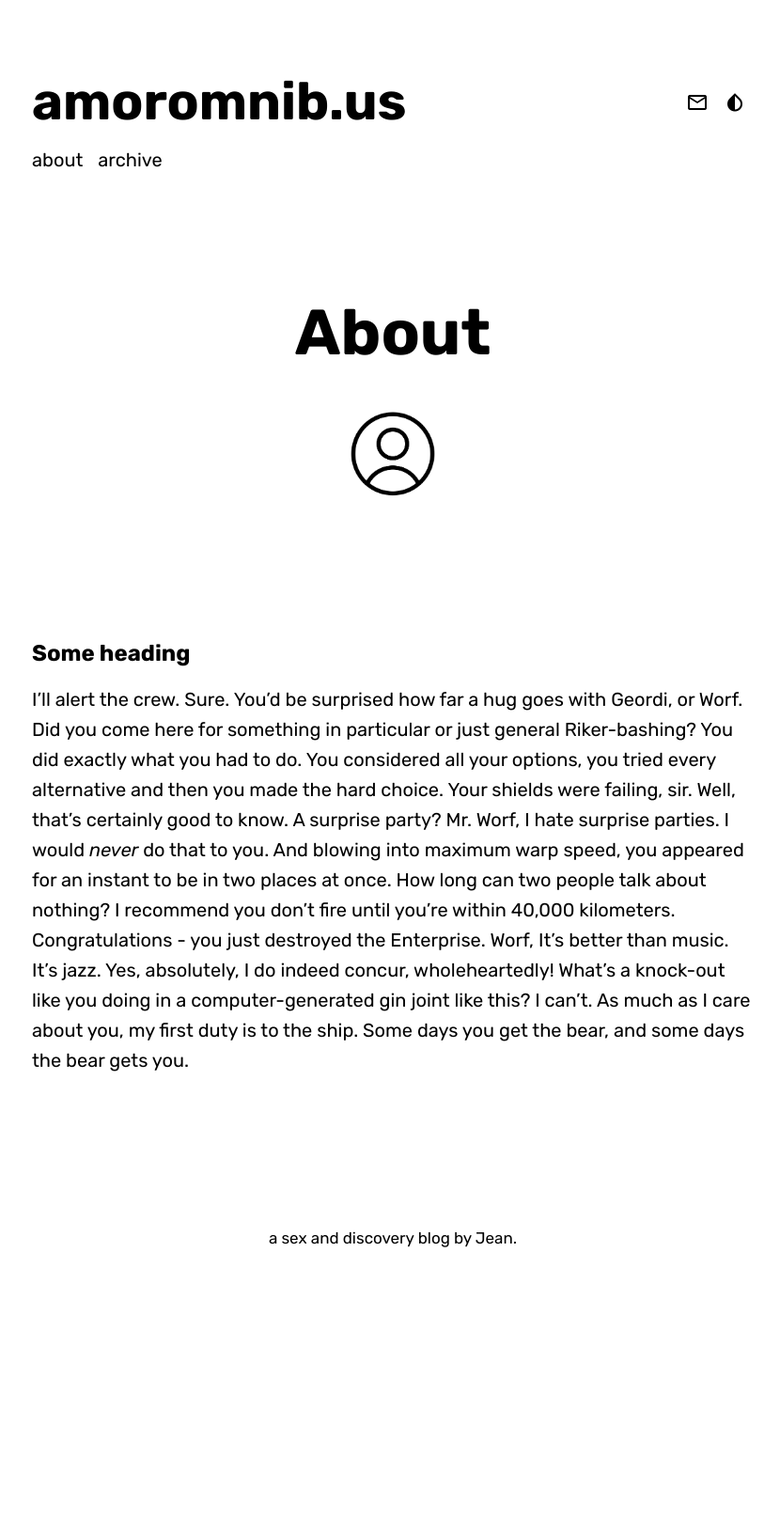
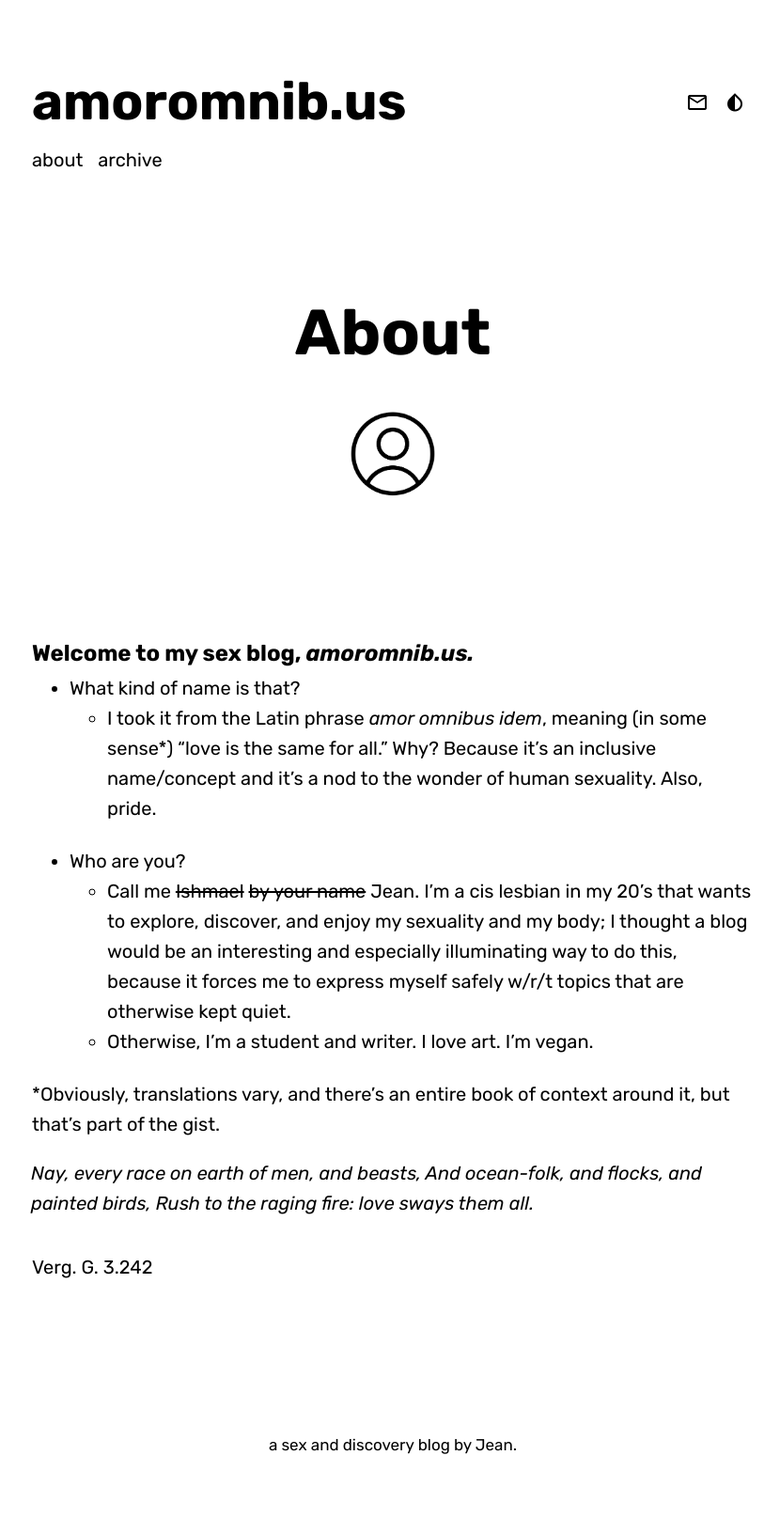
Before and after one commit to yvesklein/ao, a Jekyll site: the page built from about.md, in a window 1280 px wide. Shown: the whole page at 94% size, without its empty margins (222-1052 px from the left). Built offline with Jekyll 4.4.1, drawn with Linux system fonts in a browser that asks for light colours; some web fonts are replaced; before the commit the page ends 1395 px from its top, so only the background shows below that.

Commit message:
customize about

```diff
--- a/about.md
+++ b/about.md
@@ -18,8 +18,21 @@ published: true
 
 {% include page/title.html title=page.title subtitle=page_subtitle %}
 
-## Some heading
+## Welcome to my sex blog, *amoromnib.us.*
 
-I'll alert the crew. Sure. You'd be surprised how far a hug goes with Geordi, or Worf. Did you come here for something in particular or just general Riker-bashing? You did exactly what you had to do. You considered all your options, you tried every alternative and then you made the hard choice. Your shields were failing, sir. Well, that's certainly good to know. A surprise party? Mr. Worf, I hate surprise parties. I would *never* do that to you. And blowing into maximum warp speed, you appeared for an instant to be in two places at once. How long can two people talk about nothing? I recommend you don't fire until you're within 40,000 kilometers. Congratulations - you just destroyed the Enterprise. Worf, It's better than music. It's jazz. Yes, absolutely, I do indeed concur, wholeheartedly! What's a knock-out like you doing in a computer-generated gin joint like this? I can't. As much as I care about you, my first duty is to the ship. Some days you get the bear, and some days the bear gets you.
+- What kind of name is that?
+    - I took it from the Latin phrase *amor omnibus idem*, meaning (in some sense\*) "love is the same for all." Why? Because it's an inclusive name/concept and it's a nod to the wonder of human sexuality. Also, pride.
+
+- Who are you?
+    - Call me ~~Ishmael~~ ~~by your name~~ Jean. I'm a cis lesbian in my 20's that wants to explore, discover, and enjoy my sexuality and my body; I thought a blog would be an interesting and especially illuminating way to do this, because it forces me to express myself safely w/r/t topics that are otherwise kept quiet.
+    - Otherwise, I'm a student and writer. I love art. I'm vegan.
+
+\*Obviously, translations vary, and there's an entire book of context around it, but that's part of the gist.
+
+> *Nay, every race on earth of men, and beasts,
+And ocean-folk, and flocks, and painted birds,
+Rush to the raging fire: love sways them all.*
+
+[Verg. G. 3.242](http://www.perseus.tufts.edu/hopper/text?doc=urn:cts:latinLit:phi0690.phi002.perseus-eng1:3.242-3.283)
 
 </div>
```
